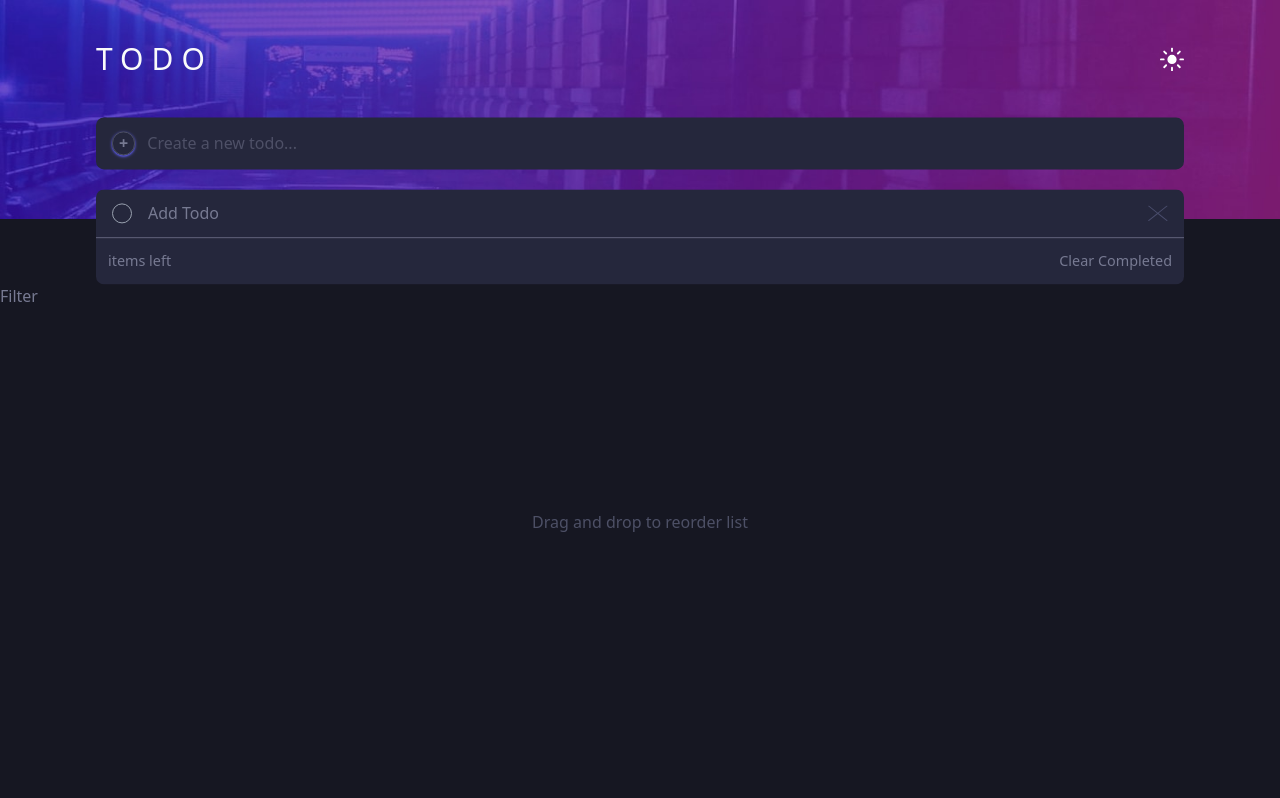
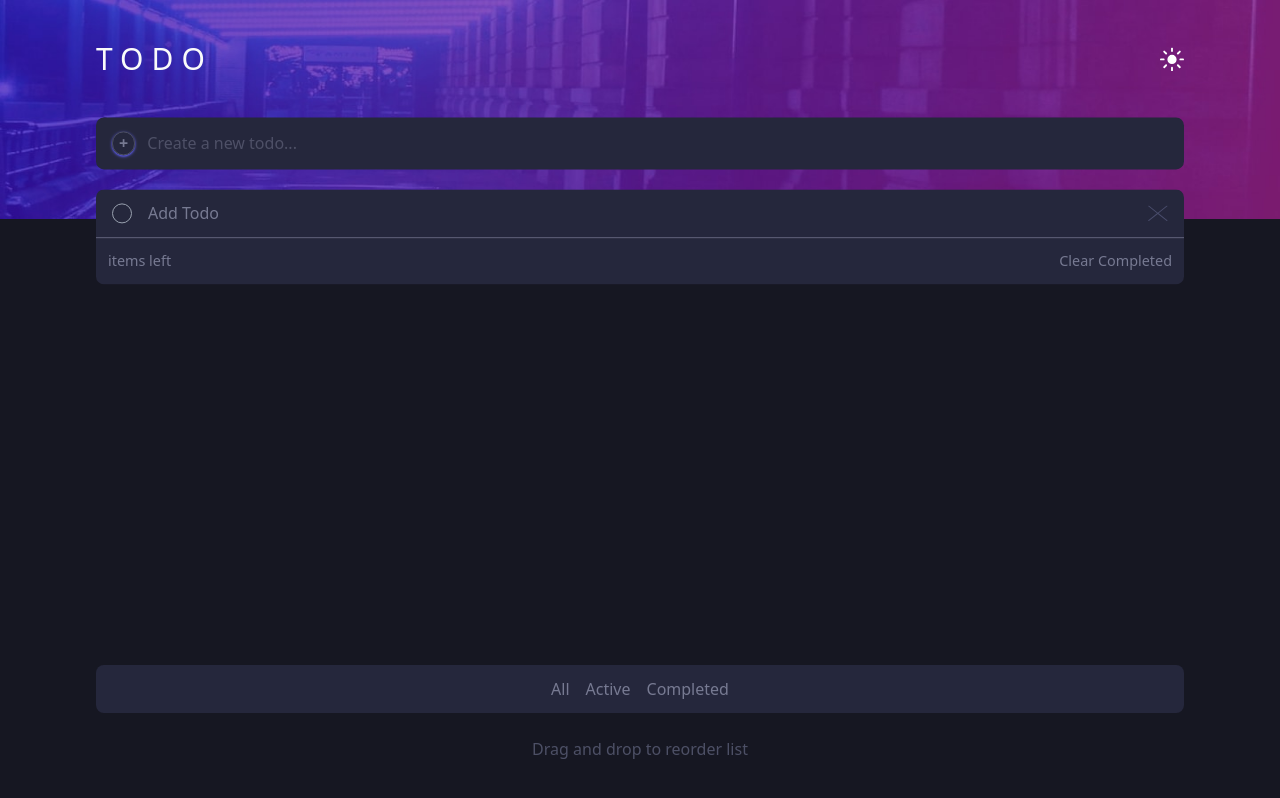
Before and after one commit to ZcRaaTch/Todo-app, a React (Vite) app: page / in a window 1280 px wide. Built offline with nearby package versions, Linux system fonts and the light colour scheme; the HTML template or start-up script is replaced by a standard one.

Commit message:
completed stylingof the site

```diff
--- a/src/App.jsx
+++ b/src/App.jsx
@@ -20,10 +20,10 @@ function App() {
           <ThemeButton />
         </div>
         <TodoForm />
-        <TodoList />
-        <Filter />
       </div>
 
+      <TodoList />
+      <Filter />
       <p className=" z-20 text-center text-[var(--color-light-secondary-3)] dark:text-[var(--color-dark-secondary-5)]">
         Drag and drop to reorder list
       </p>
--- a/src/components/Filter.jsx
+++ b/src/components/Filter.jsx
@@ -1,9 +1,14 @@
 import React from "react";
+import { CustomButton } from "./componentExport";
 
 function Filter() {
   return (
     <>
-      <div>Filter</div>
+      <div className="w-[85%] mx-auto my-6 p-3 px-8 rounded-lg flex justify-center gap-4 bg-[var(--color-light-primary)] dark:bg-[var(--color-dark-secondary-1)]">
+        <CustomButton>All</CustomButton>
+        <CustomButton>Active</CustomButton>
+        <CustomButton>Completed</CustomButton>
+      </div>
     </>
   );
 }
--- a/src/components/TodoList.jsx
+++ b/src/components/TodoList.jsx
@@ -10,7 +10,7 @@ function TodoList() {
   const dispatch = useDispatch();
   return (
     <>
-      <div className="w-[85%] mx-auto">
+      <div className="w-[85%] mx-auto min-h-[250px] max-h-[260px] -translate-y-[12.6rem]">
         <ul className="list-none rounded-lg overflow-hidden flex-col divide-y-[1px]">
           {todos.map((todo) => (
             <li
```
